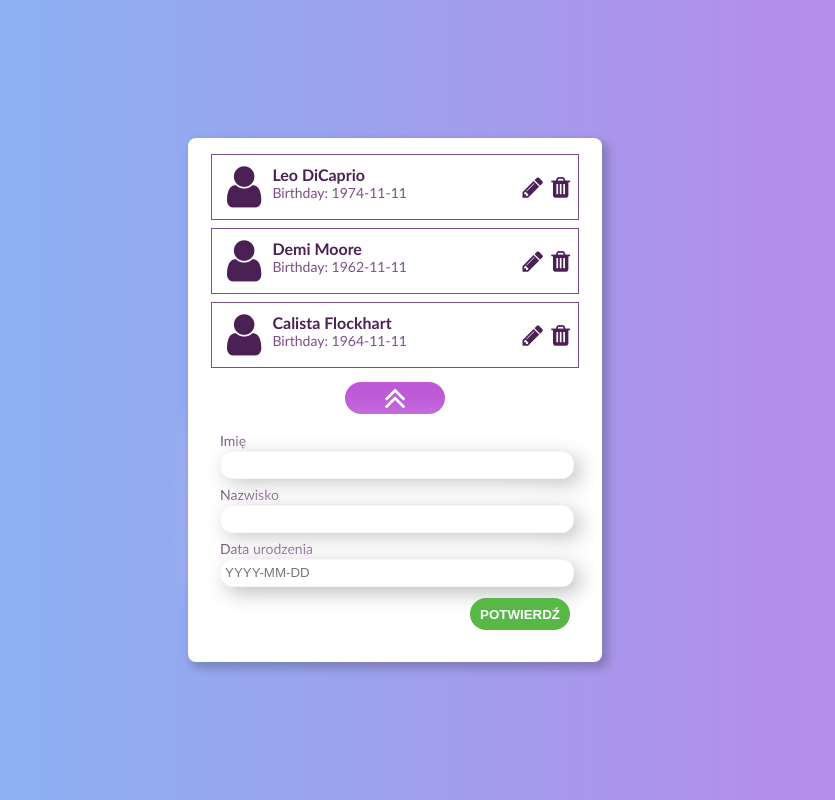
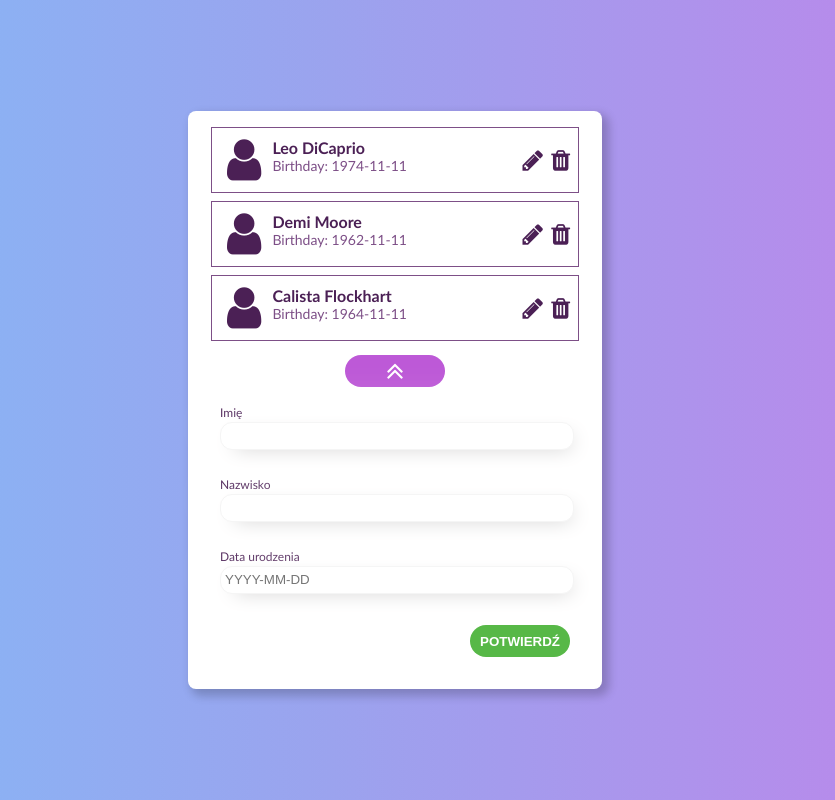
Before and after one commit to pasternakewa/birthday-reminder, a React (Create React App) app: page / in a window 1280 px wide. Both pictures are taken after a click on the button 640 px from the left and 514 px from the top of the page. Shown: the whole page, without its empty margins (245-1080 px from the left). Built offline with nearby package versions, Linux system fonts and the light colour scheme.

Commit message:
Correct form size and shadows, buttons size and error position

```diff
--- a/src/App.css
+++ b/src/App.css
@@ -75,9 +75,8 @@
 }
 
 i.fas.fa-angle-double-down,
-i.fas.fa-angle-double-up,
-i.fas.fa-angle-double-right {
-  font-size: 36px;
+i.fas.fa-angle-double-up {
+  font-size: 28px;
   color: #fff;
 }
 
@@ -145,16 +144,14 @@
   width: 350px;
   height: 40px;
   font-size: 14px;
-  margin-bottom: 14px;
+  margin-bottom: 32px;
+  font-size: 12px;
 }
 
 input {
   background-color: #ffffff;
   border: 1px solid #f5f5f5;
-  /* -webkit-box-shadow: 0px 0px 0px 0px #0b325e,
-    0px 0px 6px -21px rgba(0, 0, 0, 16);
-  box-shadow: 36px 21px 42px #e0e0e0, -21px -21px 90px #ffffff; */
-  box-shadow: 6px 6px 20px #c0bfbf, -10px -10px 48px #ffffff;
+  box-shadow: 6px 6px 20px -9px #c0bfbf, -10px -10px 48px -9px #ffffff;
   color: #4b2354;
   width: 346px;
   line-height: 24px;
@@ -165,6 +162,6 @@
 .error {
   font-size: 12px;
   color: red;
-  align-self: center;
+  align-self: flex-start;
   font-weight: bold;
 }
```
